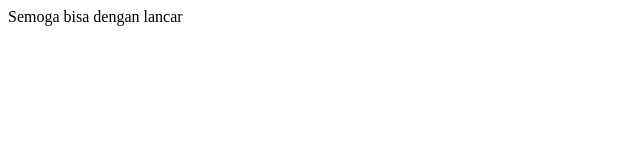
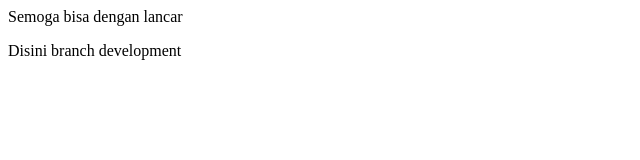
Before and after one commit to taufiksatrian/PengalamanBelajar, a plain HTML site: page index.html in a window 1280 px wide. Shown: the whole page, without its empty margins (0-640 px from the left). Drawn offline with Linux system fonts and the light colour scheme.

Commit message:
Branch Development
Mengubah file index.html pada brach development

```diff
--- a/index.html
+++ b/index.html
@@ -4,5 +4,6 @@
   </head>
   <body>
     Semoga bisa dengan lancar
+    <p>Disini branch development</p>
   </body>
 </html>
```
